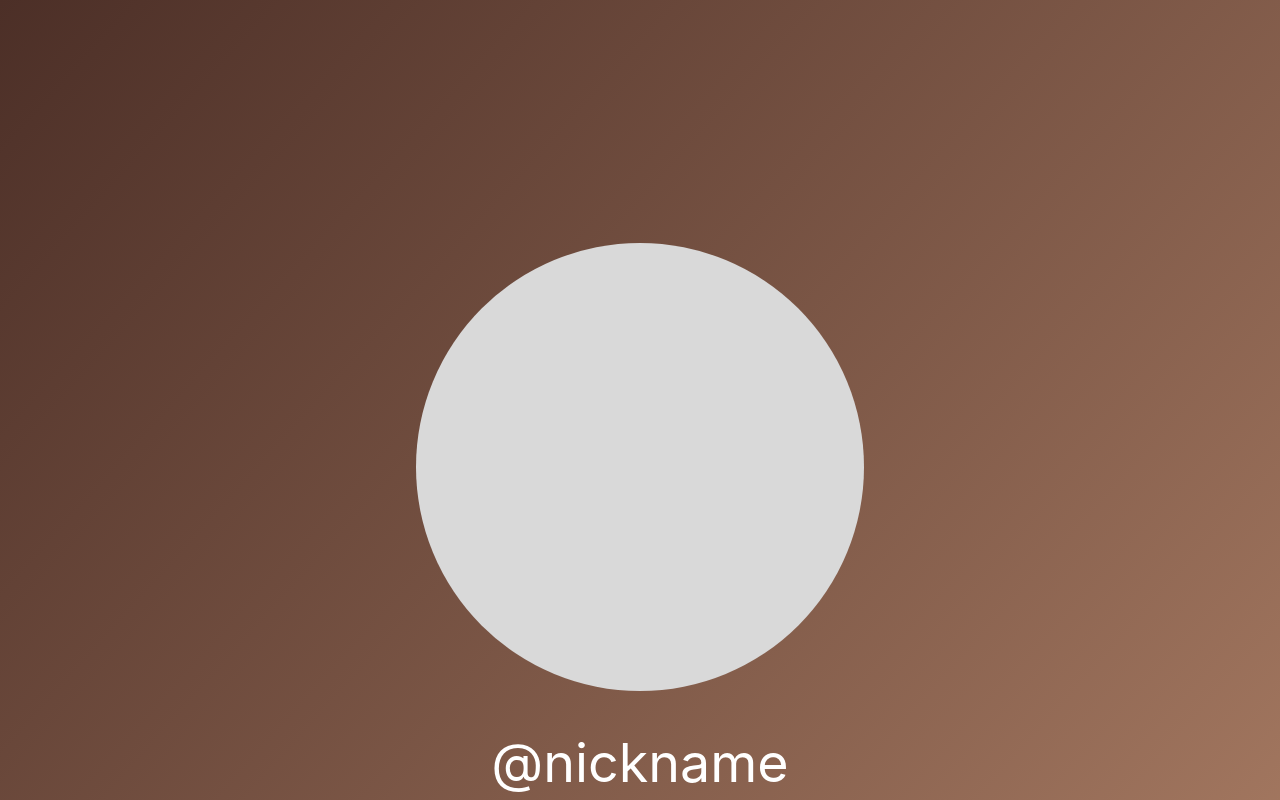
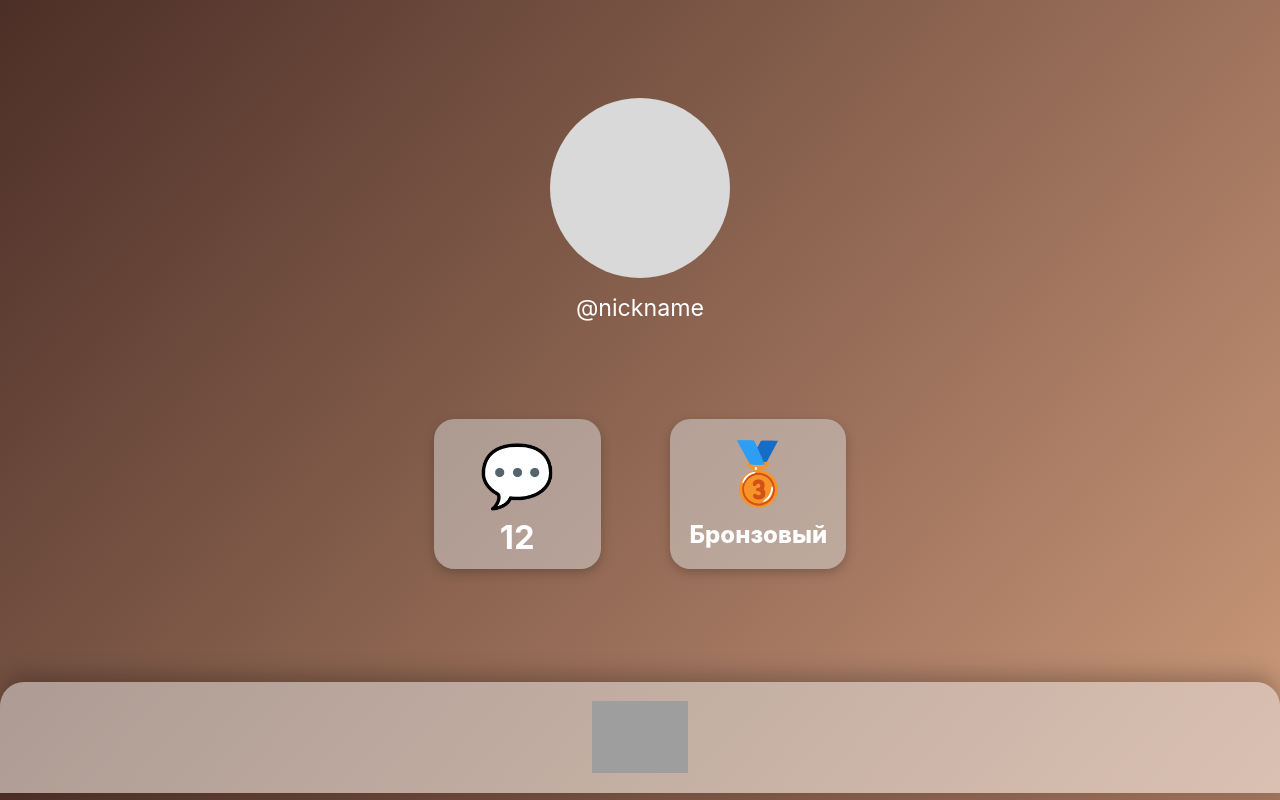
Before and after one commit to Multivarka/AnonMessageTestApp1, a plain HTML site: page index.html in a window 1280 px wide. Shown: the top 800 px of the page. Drawn offline with Linux system fonts and the light colour scheme; grey boxes are pictures that could not be loaded.

Commit message:
Update index.html

```diff
--- a/index.html
+++ b/index.html
@@ -4,16 +4,20 @@
     <meta charset="UTF-8">
     <title>Профиль</title>
     <script src="https://telegram.org/js/telegram-web-app.js"></script>
+    <meta name="viewport" content="width=device-width, user-scalable=no">
 </head>
 <body>
 <style>
+html{
+font-size: 2.715vh
+}
 body{
     background: linear-gradient(132deg, #4C2F27 0%, #CD9A7B 100%);
     margin:0;
 }
 .user-profile {
   display: flex;
-  padding: 19vw 0 0 0;
+  padding: 4.5rem 0 0 0;
   flex-direction: column;
   align-items: center;
   width: 100%;
@@ -23,74 +27,74 @@ body{
 .avatar {
   background-color: #d9d9d9;
   border-radius: 50%;
-  height: 35vw;
-  width: 35vw;
+  height: 8.3rem;
+  width: 8.3rem;
 }
 
 .username {
   color: #fff;
-  margin-top: 3vw;
-  font: 400 4.2vw Inter, sans-serif;
+  margin-top: 0.72rem;
+  font: 400 2.9vh Inter, sans-serif;
 }
 
 .stats-container {
   display: flex;
-  margin-top: 15.6vw;
+  margin-top: 3.6rem;
   width: 100%;
-  max-width: 81.3vw;
-  gap: 9.5vw 13.5vw;
+  max-width: 19rem;
+  gap: 2.3rem 3.2rem;
   font-family: Inter, sans-serif;
   color: #fff;
   white-space: nowrap;
   text-align: center;
-  margin-bottom: 22.2vw;
+  margin-bottom: 5.2rem;
 }
 
 .stats-item {
-  border-radius: 4vw;
+  border-radius: 0.94rem;
   background-color: rgba(217, 217, 217, 0.5);
   box-shadow: 0 4px 12px -1px rgba(0, 0, 0, 0.25);
   display: flex;
   flex-direction: column;
   align-items: center;
   flex: 1;
-  padding: 3.8vw 6.6vw 2.3vw;
+  padding: 0.88rem 1.55rem 0.55rem;
   overflow: visible;
 }
 
 .stats-icon {
-  font-size: 10.9vw;
+  font-size: 7.6vh;
 }
 
 .stats-value {
-  font-size: 6.1vw;
+  font-size: 4.1vh;
   font-weight: 700;
-  margin-top: 0.9vw;
+  margin-top: 0.22rem;
 }
 
 .rank-item {
-  border-radius: 4vw;
+  border-radius: 0.94rem;
   background-color: rgba(217, 217, 217, 0.5);
   box-shadow: 0 4px 12px -1px rgba(0, 0, 0, 0.25);
   display: flex;
   flex-direction: column;
   flex: 1;
-  padding: 3.3vw 3.8vw;
+  padding: 0.77rem 0.88rem;
 }
 
 .rank-icon {
-  font-size: 11.1vw;
+  font-size: 7.5vh;
   align-self: center;
 }
 
 .rank-title {
-  font-size: 4.7vw;
+  font-size: 3vh;
   font-weight: 800;
-  margin-top: 2.1vw;
+  margin-top: 0.5rem;
 }
 
 .footer {
-  border-radius: 4.7vw 4.7vw 0 0;
+  border-radius: 1.11rem 1.11rem 0 0;
   background-color: rgba(232, 232, 232, 0.5);
   box-shadow: 0 -9px 21px -2px rgba(0, 0, 0, 0.25);
   align-self: stretch;
@@ -98,15 +102,15 @@ body{
   flex-direction: column;
   align-items: center;
   justify-content: center;
-  padding: 1.4vw 18.9vw;
+  padding: 0.33rem 4.44rem;
 }
 
 .footer-image {
   aspect-ratio: 1;
   object-fit: contain;
   object-position: center;
-  width: 18.9vw;
-  border-radius: 2.6vw;
+  width: 4.44rem;
+  border-radius: 0.61rem;
 }
 
 .visually-hidden {
@@ -138,10 +142,10 @@ body{
       <span class="visually-hidden">Bronze rank</span>
     </div>
   </div>
-
-</section>
 <footer class="footer">
     <img loading="lazy" src="https://cdn.builder.io/api/v1/image/assets/TEMP/d52c866740a8c6f18c52ab9056cc8209f9d9287a90aad76d33ac3c27ef6fb6e6?placeholderIfAbsent=true&apiKey=865d9a8d416c49e28e17351a837c29db" class="footer-image" alt="Footer image" />
   </footer>
+</section>
+
 </body>
 </html>
```
